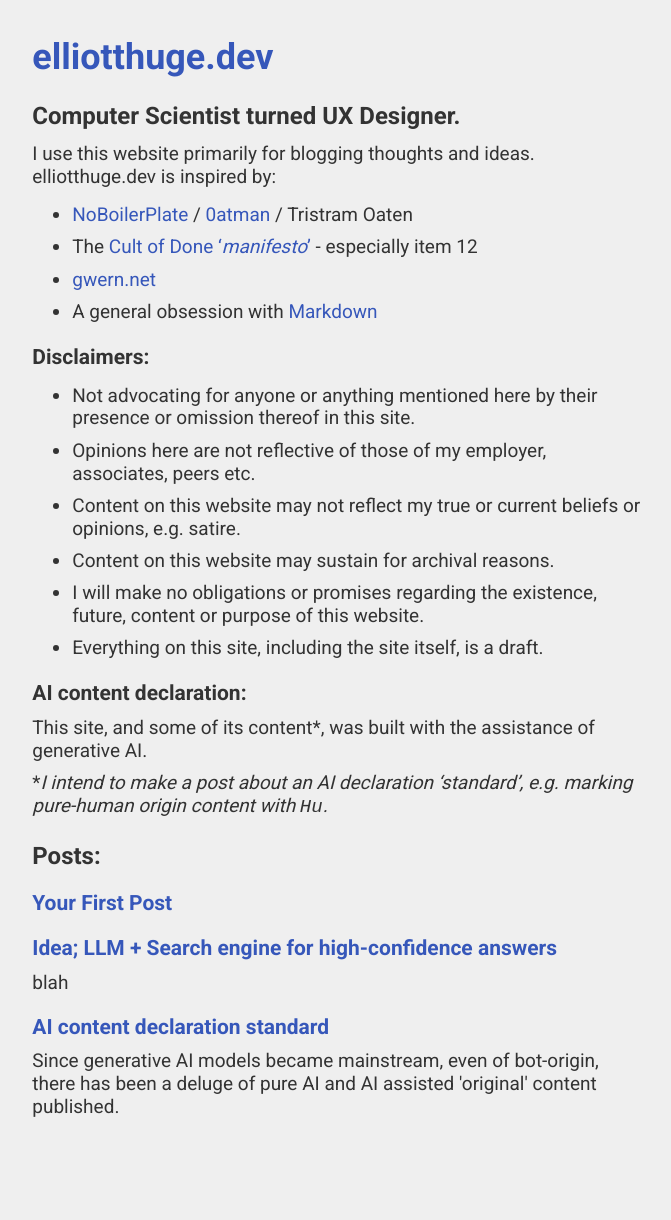
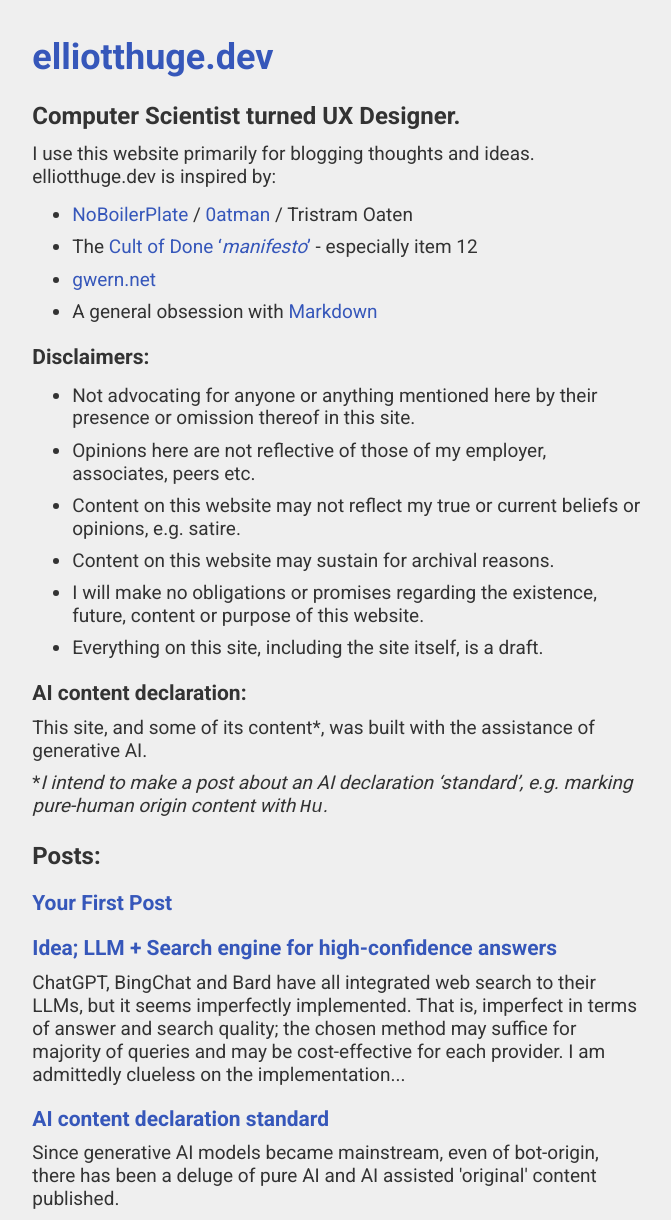
Before and after one commit to elliott-huge/blog-site, a Jekyll site: the page built from index.md, in a window 1280 px wide. Shown: the whole page, without its empty margins (301-972 px from the left). Built offline with Jekyll 4.4.1, drawn with Linux system fonts in a browser that asks for light colours; our own code applies the rules of GitHub Pages for plain Markdown files; before the commit the page ends 1128 px from its top, so only the background shows below that.

Commit message:
excerpt to ai query post

```diff
--- a/_posts/2023-10-22-high-confidence-query-answers.md
+++ b/_posts/2023-10-22-high-confidence-query-answers.md
@@ -1,7 +1,7 @@
 ---
 layout: post
 title: Idea; LLM + Search engine for high-confidence answers
-excerpt: blah
+excerpt: ChatGPT, BingChat and Bard have all integrated web search to their LLMs, but it seems imperfectly implemented. That is, imperfect in terms of answer and search quality; the chosen method may suffice for majority of queries and may be cost-effective for each provider. I am admittedly clueless on the implementation details, mind...
 ---
 
 # LLM + Search engine for high-confidence answers
```
